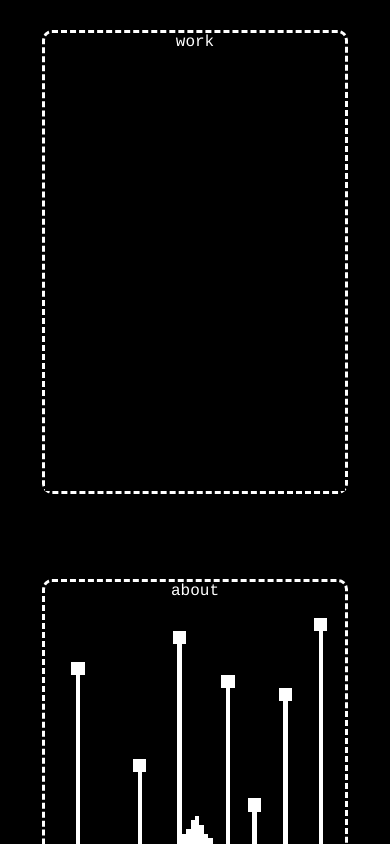
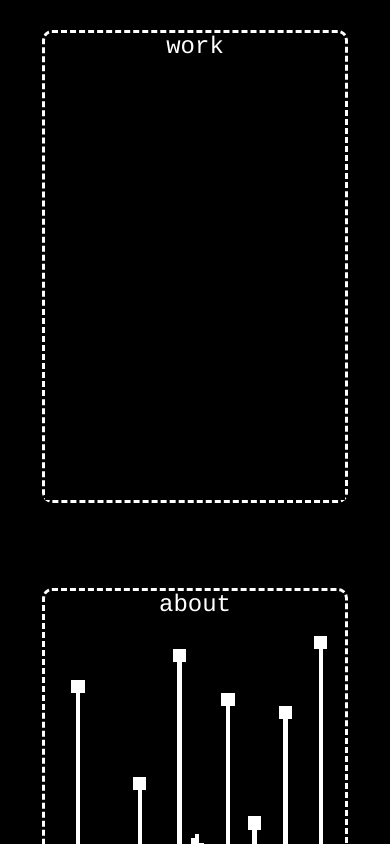
Before and after one commit to sathytrench/sathytrench.github.io, a React (Vite) app: page /#/ in a window 390 px wide. Shown: the top 844 px of the page. Built offline with nearby package versions, Linux system fonts and the light colour scheme.

Commit message:
style tweaks and some deletion to maybe fix bug

```diff
--- a/public/style.css
+++ b/public/style.css
@@ -8,7 +8,7 @@ body {
     min-width: 365px;
     overflow: auto;
     color: white;
-    font-size: 1rem;
+    font-size: 1.5rem;
     font-family: "Courier";
 }
 
@@ -19,12 +19,12 @@ a {
     color: white;
     font-family: "Courier";
     text-decoration: none;
-    font-size: 2rem;
+    font-size: 1.5rem;
 }
 
 span > a {
     color: #73b8ff;
-    font-size: 1rem;
+    font-size: 1.5rem;
 }
 
 .links > a:visited, span > a:visited {
@@ -36,7 +36,7 @@ span > a {
 .nav-container {
     margin: 20px;
     display: flex;
-    justify-content: left;
+    justify-content: center;
 }
 
 .nav-links {
@@ -115,8 +115,6 @@ span > a {
     justify-content: center;
     align-items: center;
     margin: 10px;
-    overflow: visible;
-    position: relative;
 }
 
 .tarot-container {
@@ -212,13 +210,6 @@ span > a {
 /*-------------------------------------MEDIA QUERIES--------------------------------------*/
 
 @media (max-width: 810px){
-    img {
-        max-width: 100%;
-        max-height: 100%;
-    }
-    .nav-container {
-        justify-content: center;
-    }
     .projects-container {
         flex-direction: column;
     }
```
